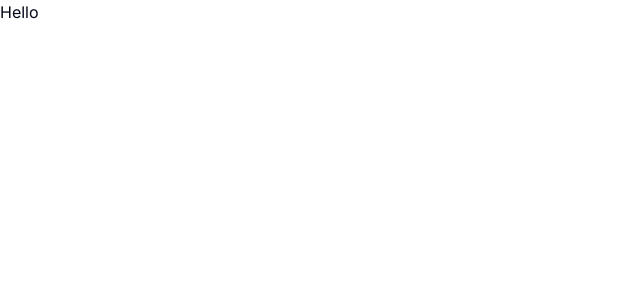
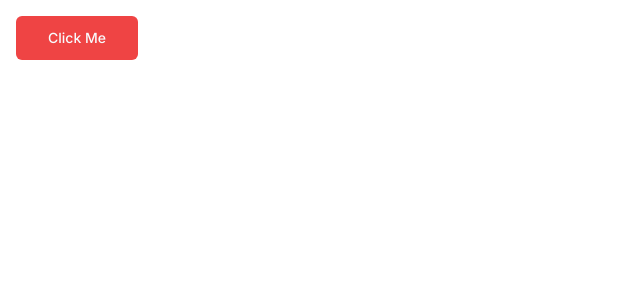
Before and after one commit to Manzzzx/website-admin, a Next.js app: page / in a window 1280 px wide. Shown: the top 300 px of the page, without its empty margins (0-640 px from the left). Built offline with nearby package versions, Linux system fonts and the light colour scheme.

Commit message:
Sesi 1 - Installation Clerk

```diff
--- a/app/page.tsx
+++ b/app/page.tsx
@@ -1,9 +1,15 @@
+import { Button } from "@/components/ui/button";
 import Image from "next/image";
 
 export default function Home() {
   return (
-    <div>
-      Hello
+    <div className="p-4">
+      <Button
+      size="lg"
+      variant="destructive"
+      >
+        Click Me
+      </Button>
     </div>
   );
 }
--- a/package.json
+++ b/package.json
@@ -9,11 +9,12 @@
     "lint": "next lint"
   },
   "dependencies": {
+    "@clerk/nextjs": "^5.6.1",
     "@radix-ui/react-slot": "^1.1.0",
     "class-variance-authority": "^0.7.0",
     "clsx": "^2.1.1",
     "lucide-react": "^0.446.0",
-    "next": "14.1.0",
+    "next": "^14.2.13",
     "react": "^18",
     "react-dom": "^18",
     "tailwind-merge": "^2.5.2",
```
Also changed, not shown: 2 other files (tests, documents, lock files or other folders).
